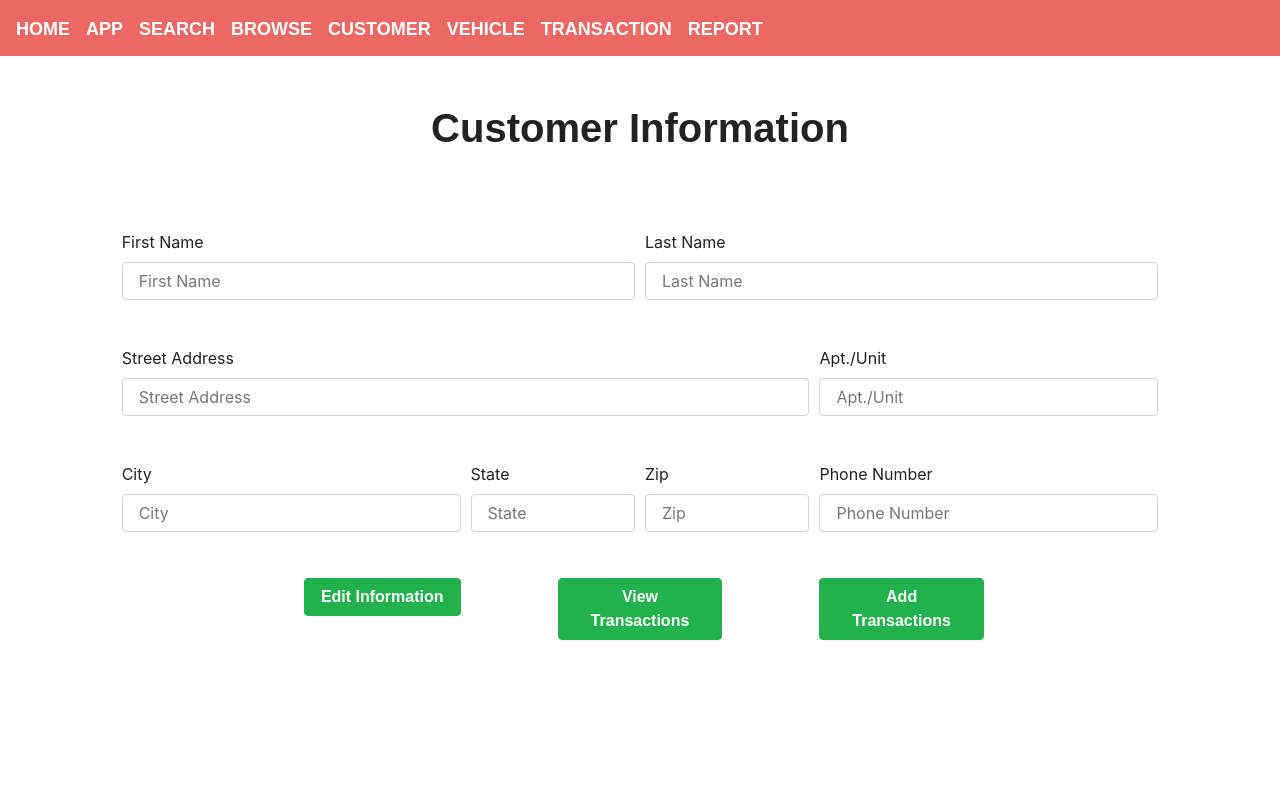
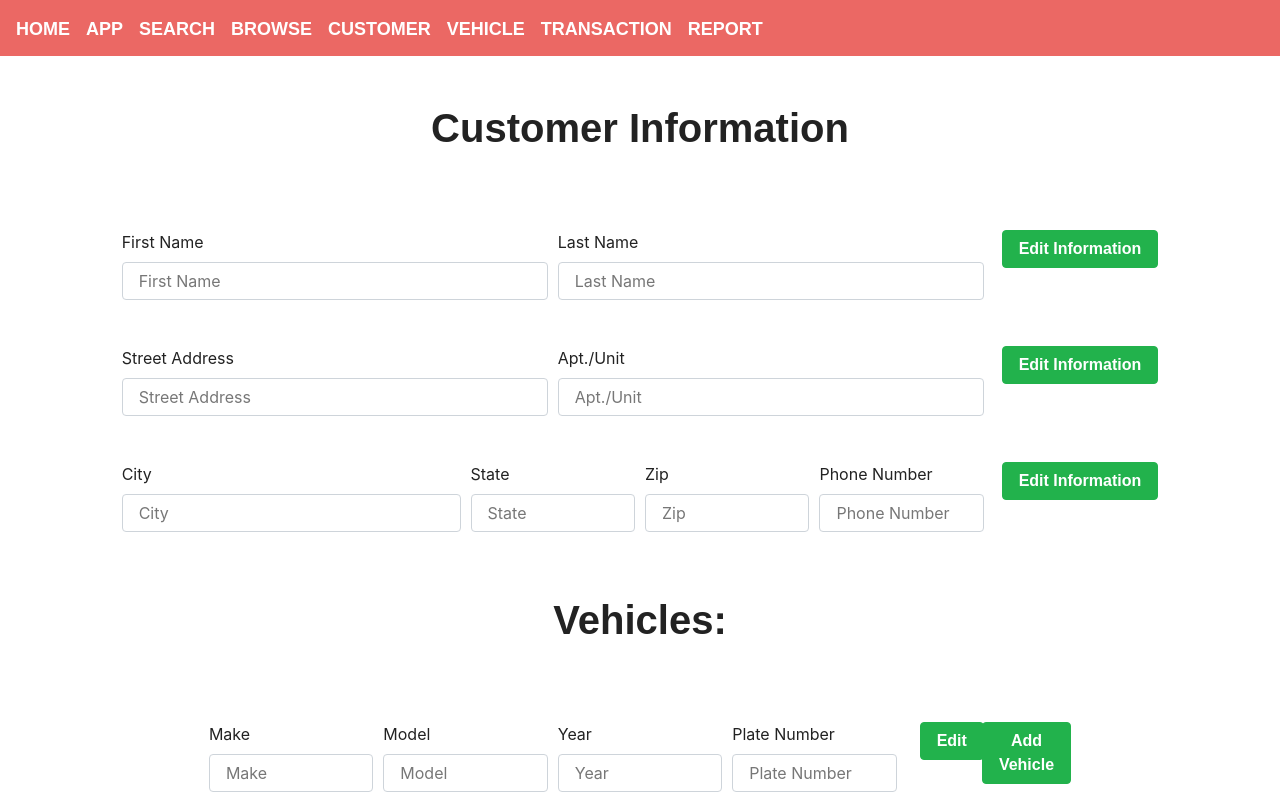
Before and after one commit to kylecox213/AutoMate, a React (Create React App) app in the folder client/: page /app/customer in a window 1280 px wide. Built offline with nearby package versions, Linux system fonts and the light colour scheme; a web font is replaced by a local one.

Commit message:
modified form fields to customer.js

```diff
--- a/client/src/pages/Customer.js
+++ b/client/src/pages/Customer.js
@@ -41,7 +41,7 @@ class Customer extends React.Component {
           <Col size="md-10" style={{ marginBottom: "50px" }}>
             <form>
               <div className="form-row" style={{ marginTop: "30px" }}>
-              <Col size="sm-6">
+              <Col size="sm-5">
                   <Input
                     type="input"
                     name="firstName"
@@ -51,7 +51,7 @@ class Customer extends React.Component {
                     onChange={this.handleInputChange}
                   />
                 </Col>
-                <Col size="sm-6">
+                <Col size="sm-5">
                   <Input
                     type="input"
                     name="lastName"
@@ -61,9 +61,16 @@ class Customer extends React.Component {
                     onChange={this.handleInputChange}
                   />
                 </Col>
+                <Col size="sm-2">
+                  <FormBtn
+                    type="submit"
+                    className="btn btn-block"
+                    onClick={this.handleInputChange}
+                    >Edit Information</FormBtn>
+                </Col>
                 </div>
                 <div className="form-row" style={{ marginTop: "30px" }}>
-                <Col size="sm-8">
+                <Col size="sm-5">
                   <Input
                     type="input"
                     name="address"
@@ -73,7 +80,7 @@ class Customer extends React.Component {
                     onChange={this.handleInputChange}
                   />
                 </Col>
-                <Col size="sm-4">
+                <Col size="sm-5">
                   <Input
                     type="input"
                     name="unit"
@@ -82,6 +89,13 @@ class Customer extends React.Component {
                     placeholder="Apt./Unit"
                     onChange={this.handleInputChange}
                   />
+                </Col>
+                <Col size="sm-2">
+                  <FormBtn
+                    type="submit"
+                    className="btn btn-block"
+                    onClick={this.handleInputChange}
+                    >Edit Information</FormBtn>
                 </Col>
               </div>
               <div className="form-row" style={{ marginTop: "30px" }}>
@@ -115,7 +129,7 @@ class Customer extends React.Component {
                     onChange={this.handleInputChange}
                   />
                 </Col>
-                <Col size="sm-4">
+                <Col size="sm-2">
                   <Input
                     type="input"
                     name="phone"
@@ -125,9 +139,6 @@ class Customer extends React.Component {
                     onChange={this.handleInputChange}
                   />
                 </Col>
-              </div>
-              <div className="form-row" style={{ marginTop: "30px" }}>
-              <Col size="sm-2" />
                 <Col size="sm-2">
                   <FormBtn
                     type="submit"
@@ -135,23 +146,71 @@ class Customer extends React.Component {
                     onClick={this.handleInputChange}
                     >Edit Information</FormBtn>
                 </Col>
-                <Col size="sm-1" />
+              </div>
+              </form>
+              <Row>
+          <Col size="md-12">
+            <h1 style={{ textAlign: "center", margin: "50px auto" }}>Vehicles:</h1>
+          </Col>
+        </Row>
+              <form>
+              <div className="form-row" style={{ marginTop: "30px" }}>
+              <Col size="sm-1" />
+              <Col size="sm-2">
+                  <Input
+                    type="input"
+                    name="make"
+                    id="inputMake"
+                    label="Make"
+                    placeholder="Make"
+                    onChange={this.handleInputChange}
+                  />
+                </Col>
                 <Col size="sm-2">
-                  <FormBtn
-                    type="submit"
-                    className="btn btn-block"
-                    onClick={this.handleView}
-                    >View Transactions</FormBtn>
+                  <Input
+                    type="input"
+                    name="model"
+                    id="inputModel"
+                    label="Model"
+                    placeholder="Model"
+                    onChange={this.handleInputChange}
+                  />
                 </Col>
-                <Col size="sm-1" />
                 <Col size="sm-2">
+                  <Input
+                    type="input"
+                    name="year"
+                    id="inputYear"
+                    label="Year"
+                    placeholder="Year"
+                    onChange={this.handleInputChange}
+                  />
+                </Col>
+                <Col size="sm-2">
+                  <Input
+                    type="input"
+                    name="plateNumber"
+                    id="inputPlateNumber"
+                    label="Plate Number"
+                    placeholder="Plate Number"
+                    onChange={this.handleInputChange}
+                  />
+                </Col>
+                <Col size="sm-1">
                   <FormBtn
                     type="submit"
                     className="btn btn-block"
                     onClick={this.handleInputChange}
-                    >Add Transactions</FormBtn>
+                    >Edit</FormBtn>
                 </Col>
-                <Col size="sm-2" />
+                <Col size="sm-1">
+                  <FormBtn
+                    type="submit"
+                    className="btn btn-block"
+                    onClick={this.handleInputChange}
+                    >Add Vehicle</FormBtn>
+                </Col>
+                <Col size="sm-1" />
               </div>
             </form>
           </Col>
```
